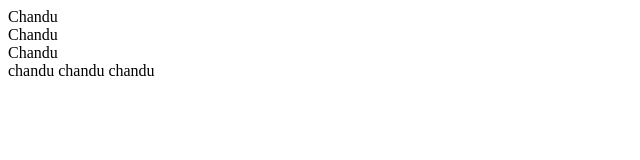
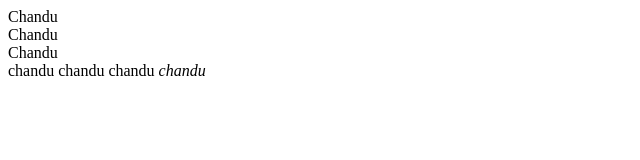
Before and after one commit to chandu0605/frontend, a plain HTML site: page index.html in a window 1280 px wide. Shown: the full height of the page, 0-640 px from the left. Drawn offline with Linux system fonts and the light colour scheme.

Commit message:
block level and inline elements

```diff
--- a/index.html
+++ b/index.html
@@ -17,6 +17,6 @@
     <span>chandu</span>
     <span>chandu</span>
     <span>chandu</span>
-
+    <em>chandu</em>
 </body>
 </html>
```
